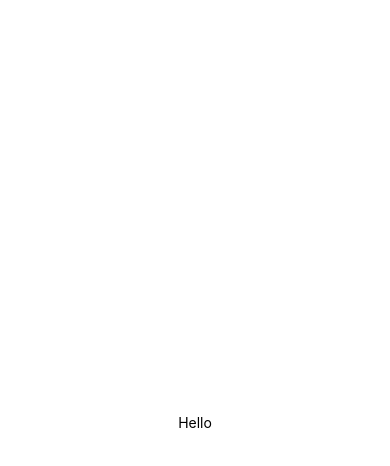
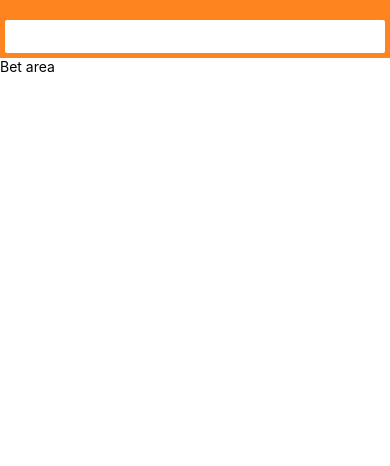
Before and after one commit to Smoopfrog/bet-book, a React Native app: screen / in a window 390 px wide. Shown: the top 466 px of the page. Built offline with nearby package versions, Linux system fonts and the light colour scheme.

Commit message:
style NavBar

```diff
--- a/App.js
+++ b/App.js
@@ -1,21 +1,13 @@
 import { StatusBar } from 'expo-status-bar';
 import { ScrollView, StyleSheet, Text, View } from 'react-native';
+import NavBar from './components/NavBar';
+import NewBet from './components/NewBet';
 
 export default function App() {
   return (
-    <View style={styles.container}>
-      <Text>Hello</Text>
-
-      <StatusBar style="auto" />
+    <View>
+      <NavBar />
+      <NewBet />
     </View>
   );
 }
-
-const styles = StyleSheet.create({
-  container: {
-    flex: 1,
-    backgroundColor: '#fff',
-    alignItems: 'center',
-    justifyContent: 'center',
-  },
-});
--- /dev/null
+++ b/components/NavBar.js
@@ -0,0 +1,19 @@
+import { Button, View, StyleSheet, Alert } from "react-native"
+
+const NavBar = () => {
+  return (
+    <View style={styles.container}>
+      <Button color='white' title='New bet' onPress={() => Alert.alert('button')}/>
+    </View>
+  )
+}
+
+const styles = StyleSheet.create({
+  container: {
+    backgroundColor: '#FD841F',
+    padding: 5,
+    paddingTop: 20
+  }
+})
+
+export default NavBar
```
